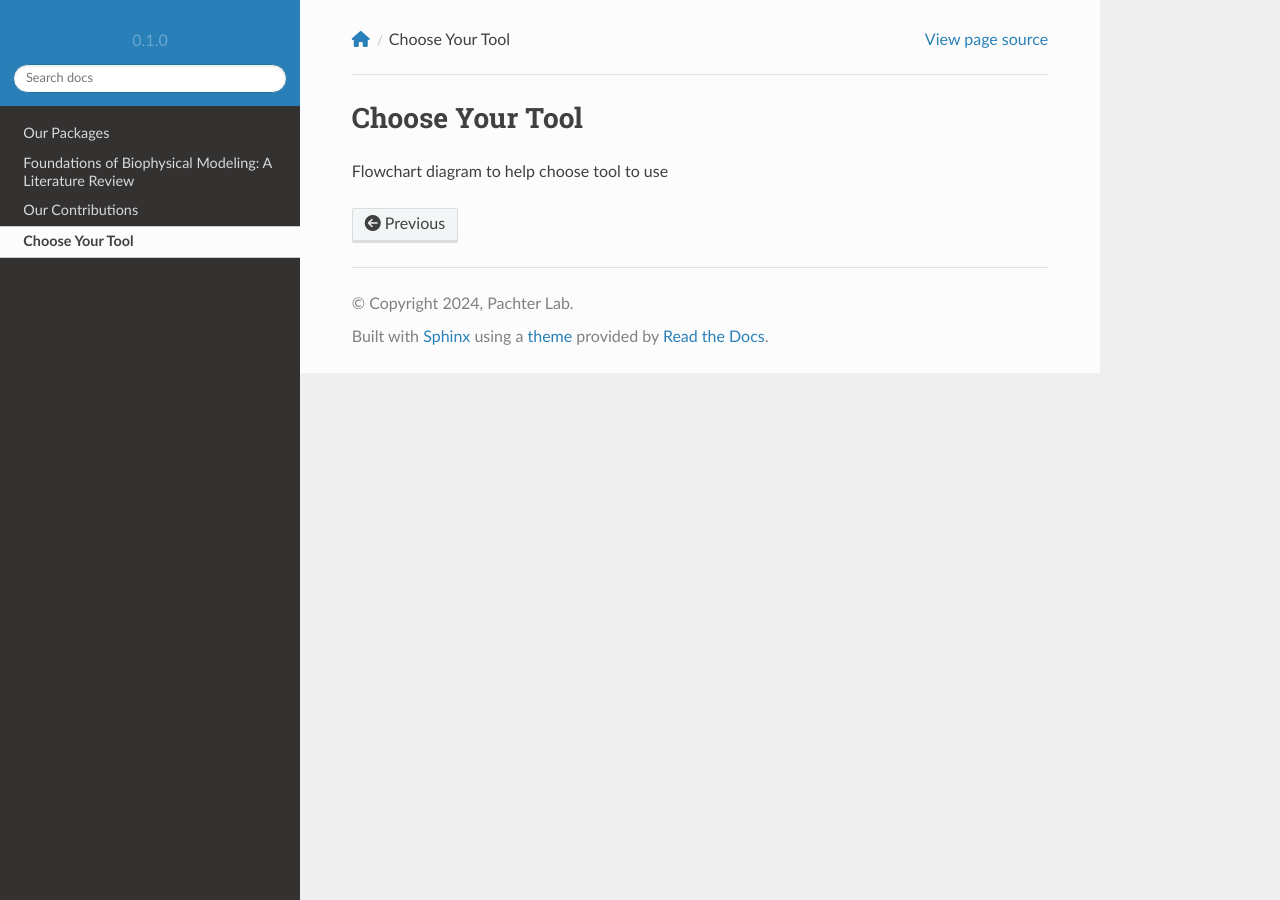
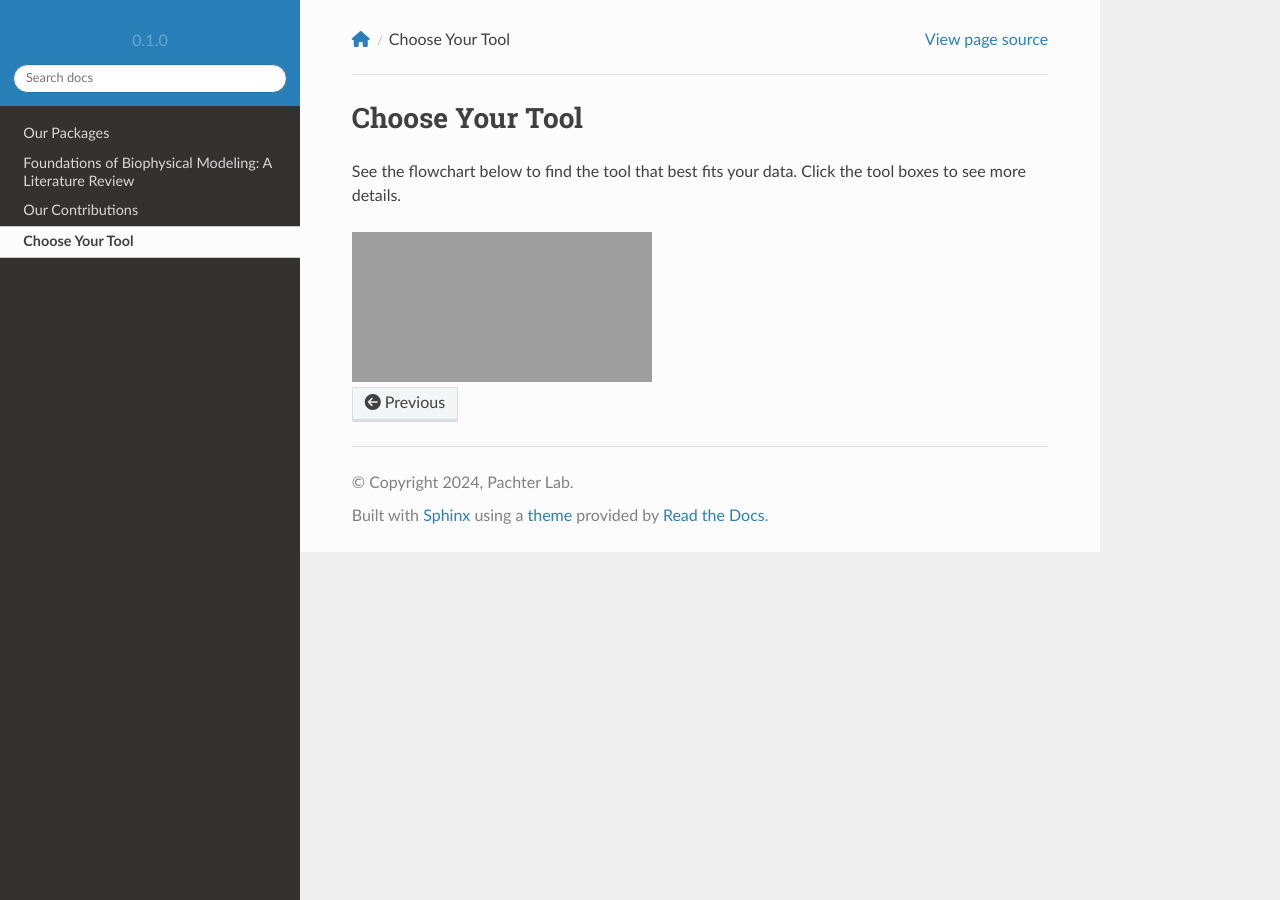
Before and after one commit to pachterlab/biophysics, a Sphinx documentation site: the page built from docs/source/choose.rst, in a window 1280 px wide. Built offline with Sphinx 7.4.7 and the Read the Docs theme 2.0.0, drawn with Linux system fonts in a browser that asks for light colours; nearby versions of some CDN libraries; pages that are not in the unit, such as notebooks, are missing from menus; grey boxes are pictures that could not be loaded.

Commit message:
Test svg

```diff
--- a/docs/source/choose.rst
+++ b/docs/source/choose.rst
@@ -1,4 +1,9 @@
 Choose Your Tool
 ================
 
-Flowchart diagram to help choose tool to use
+See the flowchart below to find the tool that best fits your data. Click the tool boxes to see more details.
+
+
+.. raw:: html
+
+  <object data="_figures/choosetool.drawio.svg" type="image/svg+xml"></object>
```
